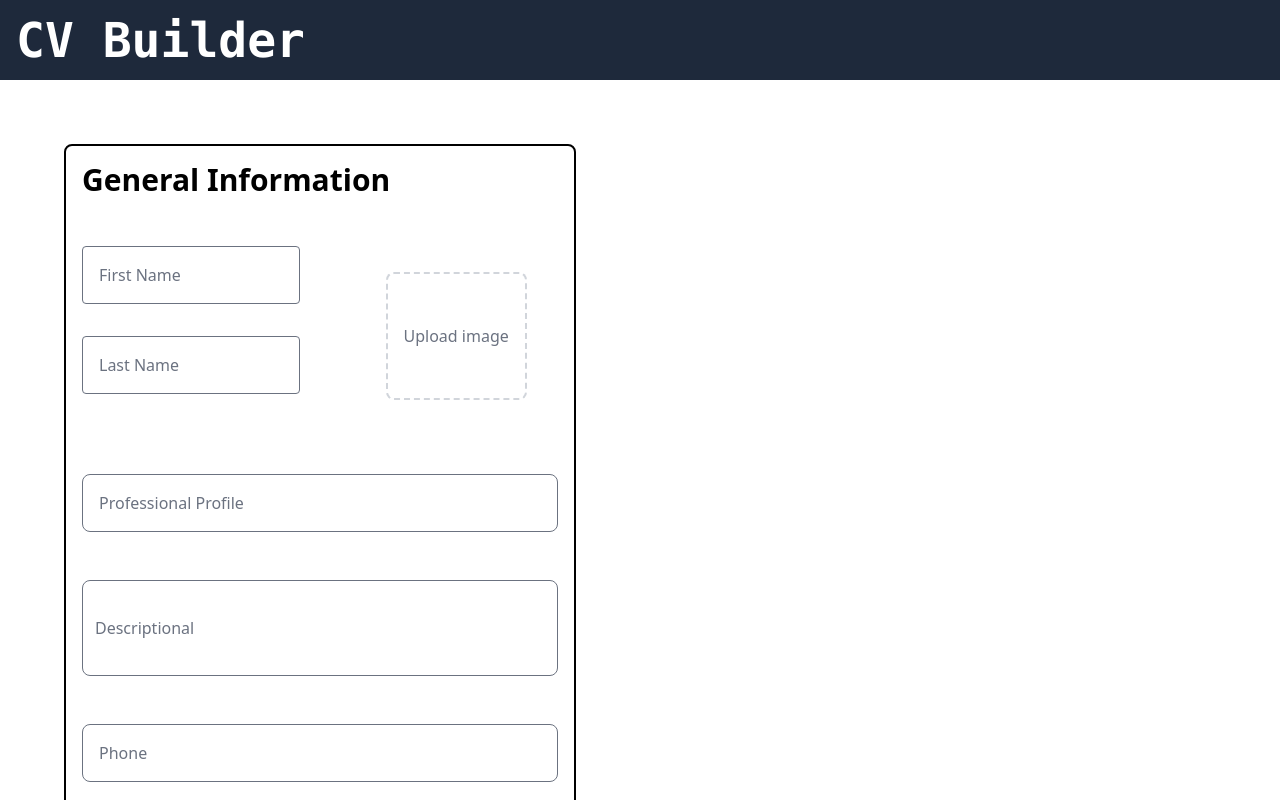
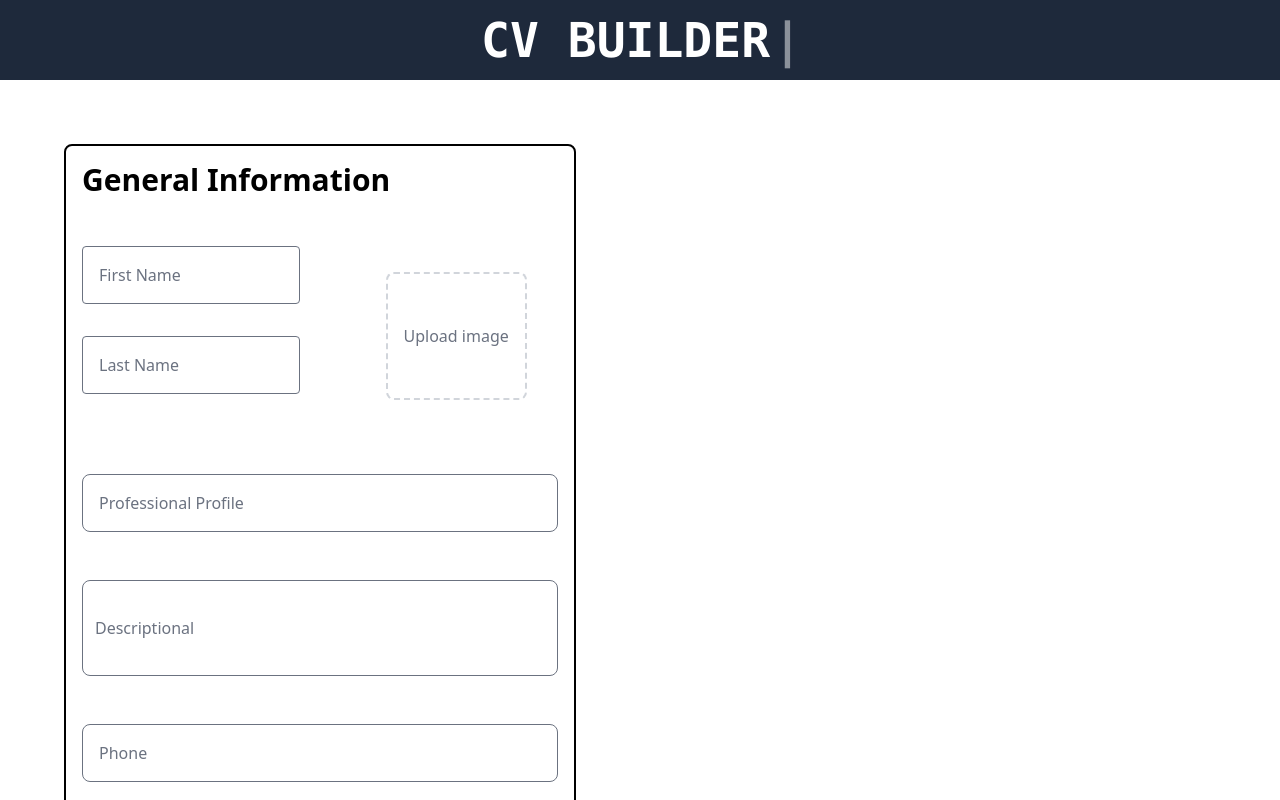
Before and after one commit to xeureka/CV-APP, a React (Vite) app: page / in a window 1280 px wide. Shown: the top 800 px of the page. Built offline with nearby package versions, Linux system fonts and the light colour scheme.

Commit message:
typewriter n the navbar added

```diff
--- a/package.json
+++ b/package.json
@@ -13,7 +13,9 @@
     "@tailwindcss/forms": "^0.5.9",
     "react": "^18.3.1",
     "react-dom": "^18.3.1",
-    "react-icons": "^5.3.0"
+    "react-icons": "^5.3.0",
+    "react-simple-typewriter": "^5.0.1",
+    "typewriter-effect": "^2.21.0"
   },
   "devDependencies": {
     "@eslint/js": "^9.15.0",
--- a/src/components/NavBar.jsx
+++ b/src/components/NavBar.jsx
@@ -1,9 +1,20 @@
 import React from 'react'
+import { Typewriter } from 'react-simple-typewriter'
 
 const NavBar = () => {
   return (
-    <div className='bg-slate-800 text-white font-bold font-mono text-5xl p-4'>
-      CV Builder
+    <div className='flex justify-center bg-slate-800 text-white font-bold font-mono text-5xl p-4'>
+      <Typewriter
+        words={['CV BUILDER']}
+        loop={5}
+        cursor
+        cursorStyle='|'
+        typeSpeed={100}
+        deleteSpeed={80}
+        delaySpeed={100}
+
+      />
+
     </div>
   )
 }
```
Also changed, not shown: 1 other file (tests, documents, lock files or other folders).
